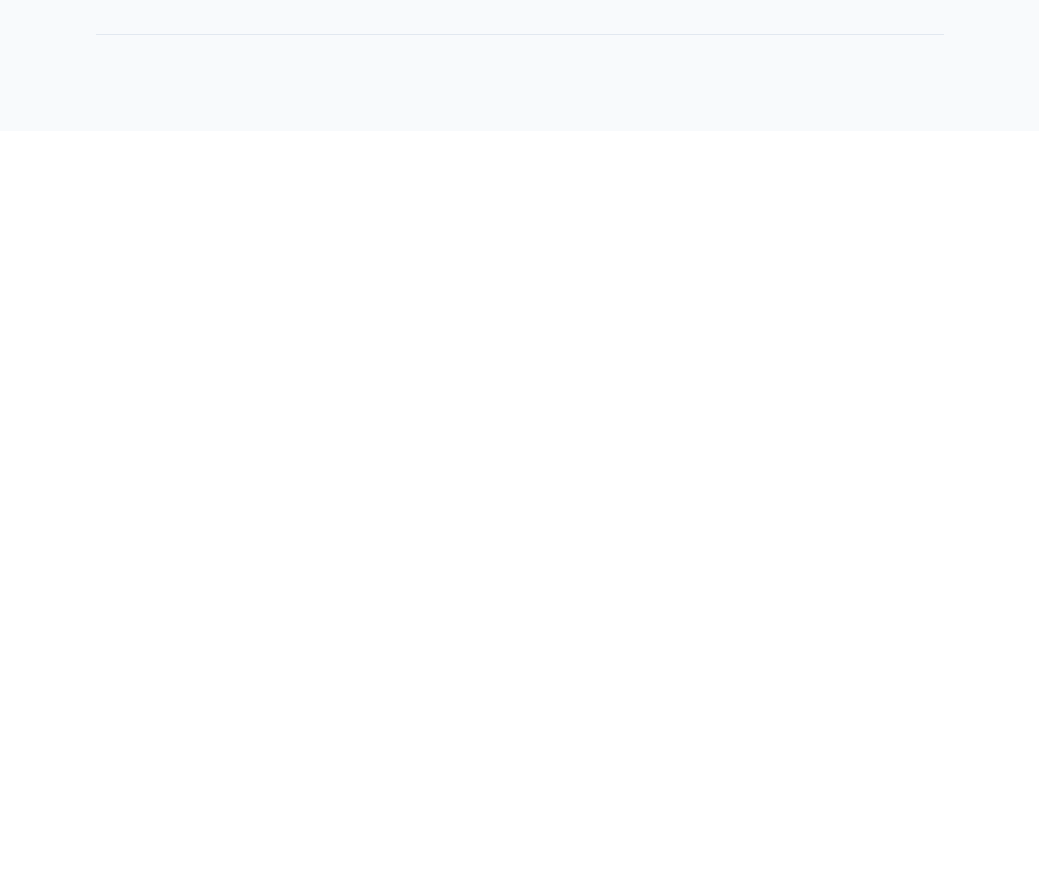
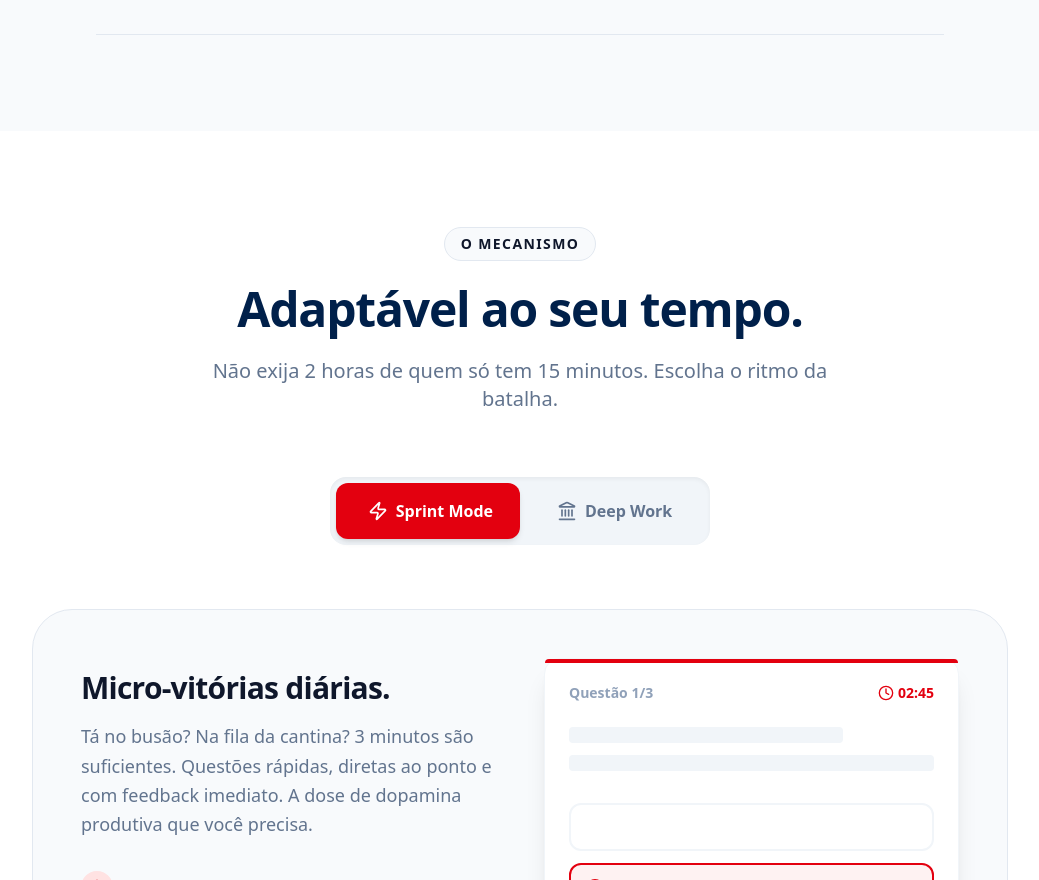
Before and after one commit to igorcol/educadm-plataforma, a Next.js app: page / in a window 1280 px wide. Shown: the part 1920-2800 px from the top of the page, without its empty margins (120-1159 px from the left). Before the commit the page ends 2051 px from the top, so only its background shows below. Built offline with nearby package versions, Linux system fonts and the light colour scheme.

Commit message:
ft: core-loop-section

```diff
--- a/src/app/(marketing)/page.tsx
+++ b/src/app/(marketing)/page.tsx
@@ -3,6 +3,7 @@
 import { Button } from "../../components/ui/button"
 import { VirtuesSection } from "../../components/sections/virtues-section"
 import { motion } from "framer-motion"
+import { CoreLoopSection } from "@/components/sections/core-loop-section";
 
 export default function MarketingPage() {
   return (
@@ -73,6 +74,9 @@ export default function MarketingPage() {
       {/* SEÇÃO 2: RELICÁRIO DE VIRTUDES & PATENTES */}
       <VirtuesSection />
 
+      {/* SEÇÃO 3: O CORE LOOP (NOVO) */}
+      <CoreLoopSection />
+
     </div>
   )
 }
--- /dev/null
+++ b/src/components/sections/core-loop-section.tsx
@@ -0,0 +1,174 @@
+"use client";
+
+import { useState } from "react";
+import { Zap, Landmark, Clock, Target } from "lucide-react";
+import { motion, AnimatePresence } from "framer-motion";
+
+export function CoreLoopSection() {
+  const [activeMode, setActiveMode] = useState<"sprint" | "deep">("sprint");
+
+  return (
+    <section className="py-24 bg-white relative overflow-hidden">
+      <div className="max-w-5xl mx-auto px-6">
+
+        {/* Header da Seção */}
+        <div className="text-center mb-16">
+          <motion.div
+            initial={{ opacity: 0, y: 20 }}
+            whileInView={{ opacity: 1, y: 0 }}
+            viewport={{ once: true }}
+            className="inline-flex items-center rounded-full border border-slate-200 bg-slate-50 px-4 py-1.5 text-sm font-bold text-slate-900 mb-6 uppercase tracking-widest"
+          >
+            O Mecanismo
+          </motion.div>
+          <motion.h2
+            initial={{ opacity: 0, y: 20 }}
+            whileInView={{ opacity: 1, y: 0 }}
+            viewport={{ once: true }}
+            transition={{ delay: 0.1 }}
+            className="text-3xl md:text-5xl font-extrabold text-[#00204A] mb-6 tracking-tight"
+          >
+            Adaptável ao seu tempo.
+          </motion.h2>
+          <motion.p
+            initial={{ opacity: 0, y: 20 }}
+            whileInView={{ opacity: 1, y: 0 }}
+            viewport={{ once: true }}
+            transition={{ delay: 0.2 }}
+            className="text-lg md:text-xl text-slate-500 max-w-2xl mx-auto font-light"
+          >
+            Não exija 2 horas de quem só tem 15 minutos. Escolha o ritmo da batalha.
+          </motion.p>
+        </div>
+
+        {/* O Toggle Switch SaaS */}
+        <motion.div
+          initial={{ opacity: 0, scale: 0.95 }}
+          whileInView={{ opacity: 1, scale: 1 }}
+          viewport={{ once: true }}
+          transition={{ delay: 0.3 }}
+          className="flex justify-center mb-16"
+        >
+          <div className="bg-slate-100 p-1.5 rounded-2xl inline-flex relative shadow-inner">
+            <button
+              onClick={() => setActiveMode("sprint")}
+              className={`relative z-10 flex items-center gap-2 px-8 py-4 rounded-xl font-bold text-sm md:text-base transition-colors duration-300 ${activeMode === "sprint" ? "text-white" : "text-slate-500 hover:text-slate-900"}`}
+            >
+              <Zap className="h-5 w-5" />
+              Sprint Mode
+            </button>
+            <button
+              onClick={() => setActiveMode("deep")}
+              className={`relative z-10 flex items-center gap-2 px-8 py-4 rounded-xl font-bold text-sm md:text-base transition-colors duration-300 ${activeMode === "deep" ? "text-white" : "text-slate-500 hover:text-slate-900"}`}
+            >
+              <Landmark className="h-5 w-5" />
+              Deep Work
+            </button>
+
+            {/* Fundo Deslizante Animado */}
+            <div
+              className={`absolute top-1.5 bottom-1.5 w-[calc(50%-6px)] rounded-xl transition-all duration-500 ease-[cubic-bezier(0.25,1,0.5,1)] shadow-md ${activeMode === "sprint" ? "left-1.5 bg-[#E3000F]" : "left-[calc(50%+4.5px)] bg-[#00204A]"}`}
+            />
+          </div>
+        </motion.div>
+
+        {/* Vitrine Interativa (Mockup UI) */}
+        <div className="bg-slate-50 rounded-[2.5rem] border border-slate-200 p-6 md:p-12 min-h-100 relative overflow-hidden flex flex-col justify-center">
+          <AnimatePresence mode="wait">
+            {activeMode === "sprint" ? (
+              <motion.div
+                key="sprint"
+                initial={{ opacity: 0, x: -20 }}
+                animate={{ opacity: 1, x: 0 }}
+                exit={{ opacity: 0, x: 20 }}
+                transition={{ duration: 0.4, ease: "easeOut" }}
+                className="grid md:grid-cols-2 gap-12 items-center"
+              >
+                <div>
+                  <h3 className="text-3xl font-black text-slate-900 mb-4 tracking-tight">
+                    Micro-vitórias diárias.
+                  </h3>
+                  <p className="text-lg text-slate-500 mb-8 leading-relaxed">
+                    Tá no busão? Na fila da cantina? 3 minutos são suficientes. Questões rápidas, diretas ao ponto e com feedback imediato. A dose de dopamina produtiva que você precisa.
+                  </p>
+                  <ul className="space-y-4 mb-8">
+                    <li className="flex items-center gap-3 text-slate-700 font-medium">
+                      <div className="h-8 w-8 rounded-full bg-red-100 text-[#E3000F] flex items-center justify-center shrink-0"><Clock className="h-4 w-4" /></div>
+                      Duração máxima de 3 a 5 minutos.
+                    </li>
+                    <li className="flex items-center gap-3 text-slate-700 font-medium">
+                      <div className="h-8 w-8 rounded-full bg-red-100 text-[#E3000F] flex items-center justify-center shrink-0"><Zap className="h-4 w-4" /></div>
+                      Justificativa instantânea a cada erro.
+                    </li>
+                  </ul>
+                </div>
+                {/* Abstract UI Representation */}
+                <div className="bg-white rounded-2xl shadow-xl border border-slate-100 p-6 relative">
+                  <div className="absolute top-0 left-0 w-full h-1 bg-[#E3000F] rounded-t-2xl"></div>
+                  <div className="flex justify-between items-center mb-6">
+                    <span className="text-sm font-bold text-slate-400">Questão 1/3</span>
+                    <span className="text-sm font-bold text-[#E3000F] flex items-center gap-1"><Clock className="h-4 w-4" /> 02:45</span>
+                  </div>
+                  <div className="h-4 w-3/4 bg-slate-100 rounded mb-3"></div>
+                  <div className="h-4 w-full bg-slate-100 rounded mb-8"></div>
+                  <div className="space-y-3">
+                    <div className="h-12 w-full border-2 border-slate-100 rounded-xl hover:border-[#E3000F] transition-colors cursor-pointer"></div>
+                    <div className="h-12 w-full border-2 border-[#E3000F] bg-red-50 rounded-xl flex items-center px-4">
+                      <div className="h-4 w-4 rounded-full bg-[#E3000F] mr-3"></div>
+                      <div className="h-3 w-1/2 bg-[#E3000F]/20 rounded"></div>
+                    </div>
+                    <div className="h-12 w-full border-2 border-slate-100 rounded-xl hover:border-[#E3000F] transition-colors cursor-pointer"></div>
+                  </div>
+                </div>
+              </motion.div>
+            ) : (
+              <motion.div
+                key="deep"
+                initial={{ opacity: 0, x: 20 }}
+                animate={{ opacity: 1, x: 0 }}
+                exit={{ opacity: 0, x: -20 }}
+                transition={{ duration: 0.4, ease: "easeOut" }}
+                className="grid md:grid-cols-2 gap-12 items-center"
+              >
+                <div>
+                  <h3 className="text-3xl font-black text-slate-900 mb-4 tracking-tight">
+                    O simulador de guerra.
+                  </h3>
+                  <p className="text-lg text-slate-500 mb-8 leading-relaxed">
+                    Chegou em casa e quer moer? Ativa o modo foco. Simulados reais da USP, UNICAMP e ENEM. Bloqueio de distrações, provas longas e o peso real que o vestibular exige.
+                  </p>
+                  <ul className="space-y-4 mb-8">
+                    <li className="flex items-center gap-3 text-slate-700 font-medium">
+                      <div className="h-8 w-8 rounded-full bg-blue-100 text-[#00204A] flex items-center justify-center shrink-0"><Target className="h-4 w-4" /></div>
+                      Provas completas de 90 questões.
+                    </li>
+                    <li className="flex items-center gap-3 text-slate-700 font-medium">
+                      <div className="h-8 w-8 rounded-full bg-blue-100 text-[#00204A] flex items-center justify-center shrink-0"><Landmark className="h-4 w-4" /></div>
+                      Algoritmo de notas padrão SISU/FUVEST.
+                    </li>
+                  </ul>
+                </div>
+                {/* Abstract UI Representation */}
+                <div className="bg-[#001533] rounded-2xl shadow-2xl border border-[#00204A] p-6 relative">
+                  <div className="flex justify-between items-center mb-6">
+                    <span className="text-sm font-bold text-slate-400">Simulado FUVEST</span>
+                    <span className="text-sm font-bold text-white flex items-center gap-1"><Clock className="h-4 w-4" /> 04:29:59</span>
+                  </div>
+                  <div className="h-4 w-full bg-slate-700 rounded mb-3"></div>
+                  <div className="h-4 w-5/6 bg-slate-700 rounded mb-3"></div>
+                  <div className="h-4 w-4/6 bg-slate-700 rounded mb-8"></div>
+                  <div className="grid grid-cols-2 gap-3">
+                    <div className="h-16 w-full bg-slate-800 rounded-xl border border-slate-700"></div>
+                    <div className="h-16 w-full bg-[#00204A] rounded-xl border border-blue-500"></div>
+                    <div className="h-16 w-full bg-slate-800 rounded-xl border border-slate-700"></div>
+                    <div className="h-16 w-full bg-slate-800 rounded-xl border border-slate-700"></div>
+                  </div>
+                </div>
+              </motion.div>
+            )}
+          </AnimatePresence>
+        </div>
+      </div>
+    </section>
+  );
+}
--- a/src/components/sections/virtues-section.tsx
+++ b/src/components/sections/virtues-section.tsx
@@ -89,10 +89,10 @@ export function VirtuesSection() {
 
             {["Forasteiro", "Iniciático", "DeMolay", "Cavaleiro", "Chevalier"].map((patente, index) => (
               <div key={patente} className="flex flex-col items-center gap-3 bg-white px-4">
-                <div className={`h-10 w-10 rounded-full flex items-center justify-center border-2 transition-colors duration-500 delay-[1000ms] ${index === 1 ? 'border-[#00204A] bg-[#00204A] text-white shadow-lg' : index < 1 ? 'border-[#00204A] bg-white text-[#00204A]' : 'border-slate-200 bg-white text-slate-400'}`}>
+                <div className={`h-10 w-10 rounded-full flex items-center justify-center border-2 transition-colors duration-500 delay-1000 ${index === 1 ? 'border-[#00204A] bg-[#00204A] text-white shadow-lg' : index < 1 ? 'border-[#00204A] bg-white text-[#00204A]' : 'border-slate-200 bg-white text-slate-400'}`}>
                   {index === 1 ? <Shield className="h-5 w-5" /> : <span className="text-sm font-bold">{index + 1}</span>}
                 </div>
-                <span className={`text-sm font-bold tracking-wide uppercase transition-colors duration-500 delay-[1000ms] ${index <= 1 ? 'text-[#00204A]' : 'text-slate-400'}`}>{patente}</span>
+                <span className={`text-sm font-bold tracking-wide uppercase transition-colors duration-500 delay-1000 ${index <= 1 ? 'text-[#00204A]' : 'text-slate-400'}`}>{patente}</span>
               </div>
             ))}
           </div>
@@ -137,7 +137,7 @@ export function VirtuesSection() {
               </div>
 
               {/* Call to Action Interativo Oculto */}
-              <div className="hidden md:flex items-center gap-2 opacity-0 group-hover:opacity-100 transition-all duration-300 translate-x-[-20px] group-hover:translate-x-0 pr-4">
+              <div className="hidden md:flex items-center gap-2 opacity-0 group-hover:opacity-100 transition-all duration-300 -translate-x-5 group-hover:translate-x-0 pr-4">
                 <span className="text-sm font-bold text-slate-900 uppercase tracking-wider">Visualizar</span>
                 <ArrowRight className="h-5 w-5 text-slate-900" />
               </div>
```
